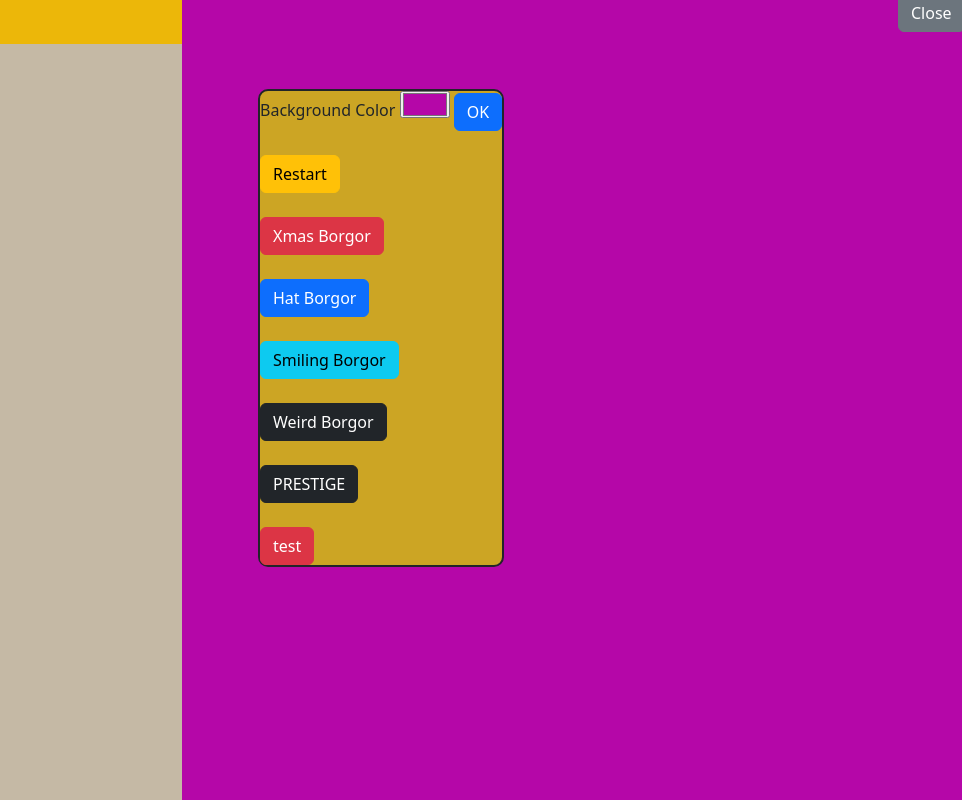
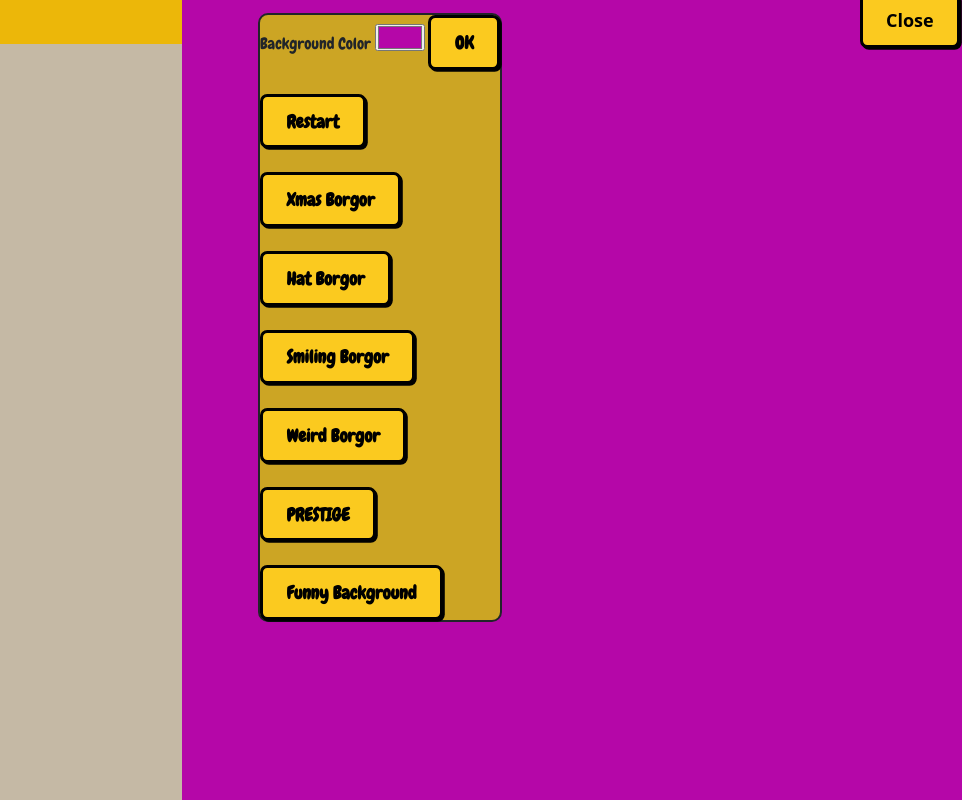
Before and after one commit to pulkka/pulkka.github.io, a plain HTML site: page clicker/index.html in a window 1280 px wide. Both pictures are taken after a click on the button "settings". Shown: the full height of the page, 318-1280 px from the left. Drawn offline with nearby package versions, Linux system fonts and the light colour scheme; a web font is replaced by a local one.

Commit message:
luloololol

```diff
--- a/clicker/index.html
+++ b/clicker/index.html
@@ -19,7 +19,7 @@
 </head>
 <body class="body">
     <div id="shop-controls">
-        <button type="button" class="btn btn-success" id="show-shop" onclick="toggleShop()">SHOP</button>
+        <button  id="show-shop" onclick="toggleShop()">SHOP</button>
     </div>
     <div id="shop" style="height: 100%; ; overflow-y: scroll;">
         <table>
@@ -252,33 +252,33 @@
         <img draggable="false" id="brgr"onclick="addborgor()"src="burger.png"style="width:200px;height:200px;">
     </div>
     <div id="color">
-        <button onclick="togglesettings()"type="button" class="btn btn-secondary" id="settings-ctrl">settings</button>
+        <button onclick="togglesettings()" id="settings-ctrl">settings</button>
     </div>
     <div id="settings">
         <label for="vari">Background Color</label>
         <input id="vari" type="color" value="#b507a8">
-        <button  type="button" class="btn btn-primary" onclick="vaihdavari()">OK</button>
+        <button   onclick="vaihdavari()">OK</button>
         <br>
         <br>
-        <button onclick="restart()" type="button" class="btn btn-warning">Restart</button>
+        <button onclick="restart()" >Restart</button>
         <br>
         <br>
-        <button type="button" class="btn btn-danger" onclick="costume(1)">Xmas Borgor</button>
+        <button  onclick="costume(1)">Xmas Borgor</button>
         <br>
         <br>
-        <button type="button" class="btn btn-primary" onclick="costume(2)">Hat Borgor</button>
+        <button  onclick="costume(2)">Hat Borgor</button>
         <br>
         <br>
-        <button type="button" class="btn btn-info" onclick="costume(3)">Smiling Borgor</button>
+        <button  onclick="costume(3)">Smiling Borgor</button>
         <br>
         <br>
-        <button type="button" class="btn btn-dark" onclick="costume(4)">Weird Borgor</button>
+        <button  onclick="costume(4)">Weird Borgor</button>
         <br>
         <br>
-        <button type="button" class="btn btn-dark" onclick="prestige()">PRESTIGE</button>
+        <button  onclick="prestige()">PRESTIGE</button>
         <br>
         <br>
-        <button type="button" class="btn btn-danger" onclick="coolbackground()">test</button>
+        <button  onclick="coolbackground()">Funny Background</button>
     </div>
 <script src="script2.js"></script>
 
--- a/clicker/styles2.css
+++ b/clicker/styles2.css
@@ -67,9 +67,9 @@ td{
 }
 #color {
   position: absolute;
-  margin-left: 95%;
+  margin-left: 92%;
   z-index: 90;
-  bottom: 96%;
+  bottom: 94%;
 
 }
 body{
@@ -135,8 +135,9 @@ body{
 
 }
 #settings{
+  font-family: "Chewy", system-ui;
   border-radius: 10px;
-  bottom: 233px;
+  bottom: 178px;
   position: absolute;
   margin-left: 45%;
   background-color: rgb(204, 165, 36);
@@ -147,6 +148,8 @@ body{
 }
 #brgr:active{
   transform: scale(1.2);
+
+
 }
 
 .body{
@@ -203,3 +206,24 @@ body{
     calc(-2.3*var(--s)) calc(1.7*var(--s)),0 0
   }
 }
+button {
+  background: #fbca1f !important;
+  font-family: inherit !important;
+  padding: 0.6em 1.3em !important;
+  font-weight: 900 !important;
+  font-size: 18px !important;
+  border: 3px solid black !important;
+  border-radius: 0.4em !important;
+  box-shadow: 0.1em 0.1em !important;
+  cursor: pointer !important;
+}
+
+button:hover {
+  transform: translate(-0.05em, -0.05em) !important;
+  box-shadow: 0.15em 0.15em !important;
+}
+
+button:active {
+  transform: translate(0.05em, 0.05em) !important;
+  box-shadow: 0.05em 0.05em !important;
+}
```
